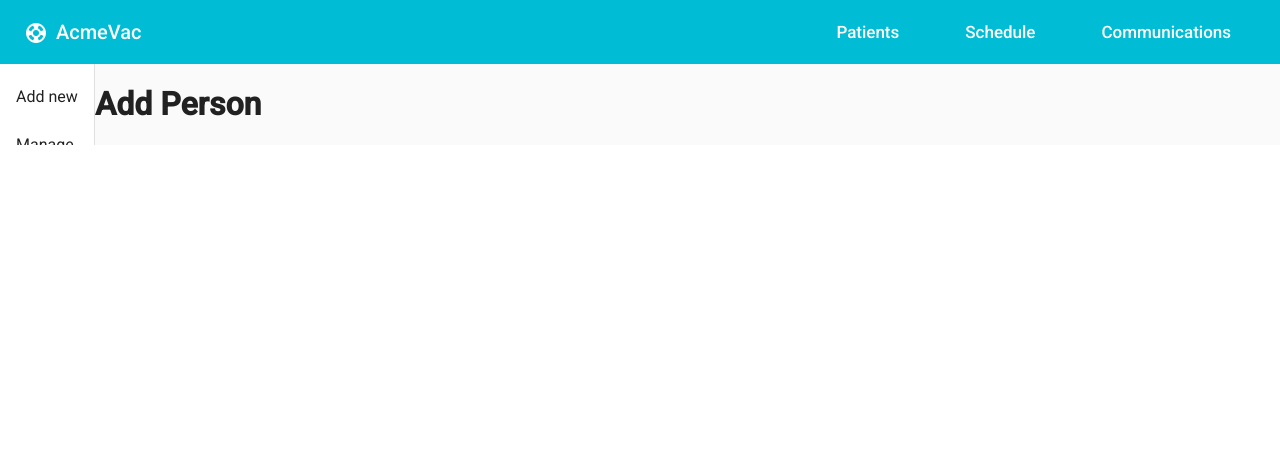
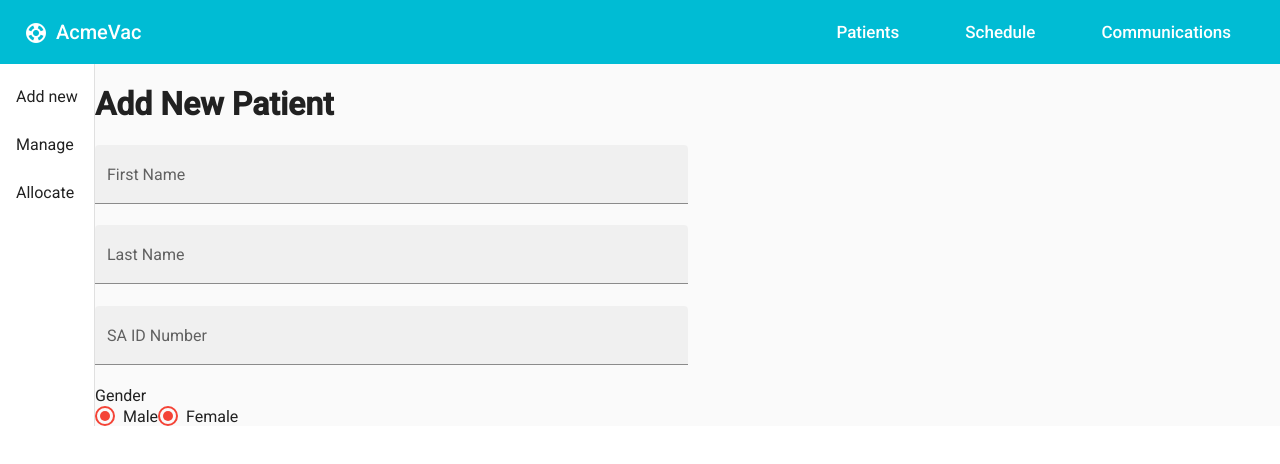
Before and after one commit to irfaanf/acme-vac, an Angular app: page / in a window 1280 px wide. Shown: the top 464 px of the page. Built offline with nearby package versions, Linux system fonts and the light colour scheme.

Commit message:
Created Add Patient form. Made global form fields 50% width on desktop.

```diff
--- a/src/app/web/body/content/add-person-screen/add-person-screen.component.html
+++ b/src/app/web/body/content/add-person-screen/add-person-screen.component.html
@@ -1 +1,28 @@
-<h1>Add Person</h1>
+<h1>Add New Patient</h1>
+
+<form action="#" class="vac-form add-person-form">
+    <mat-form-field appearance="fill" class="vac-form-field">
+        <mat-label>First Name</mat-label>
+        <input matInput placeholder="First Name">
+    </mat-form-field>
+
+    <mat-form-field appearance="fill" class="vac-form-field">
+        <mat-label>Last Name</mat-label>
+        <input matInput placeholder="Last Name">
+    </mat-form-field>
+
+    <mat-form-field appearance="fill" class="vac-form-field">
+        <mat-label>SA ID Number</mat-label>
+        <input matInput placeholder="SA ID Number" type="number">
+    </mat-form-field>
+
+    <label id="example-radio-group-label">Gender</label>
+    <mat-radio-group aria-labelledby="example-radio-group-label" class="vac-form-field">
+        <mat-radio-button>
+            Male
+        </mat-radio-button>
+        <mat-radio-button>
+            Female
+        </mat-radio-button>
+    </mat-radio-group>
+</form>
--- a/src/app/web/body/content/add-person-screen/add-person-screen.component.scss
+++ b/src/app/web/body/content/add-person-screen/add-person-screen.component.scss
@@ -0,0 +1,4 @@
+.add-person-form {
+    display: flex;
+    flex-direction: column;
+}
--- a/src/styles.scss
+++ b/src/styles.scss
@@ -10,3 +10,14 @@ body {
   margin: 0;
   font-family: Roboto, "Helvetica Neue", sans-serif;
 }
+
+@media screen and (min-width: 960px){
+  .vac-form {
+
+    .mat-form-field.vac-form-field {
+      // display: flex;
+      width: 50%;
+    }
+  }
+
+}
```
